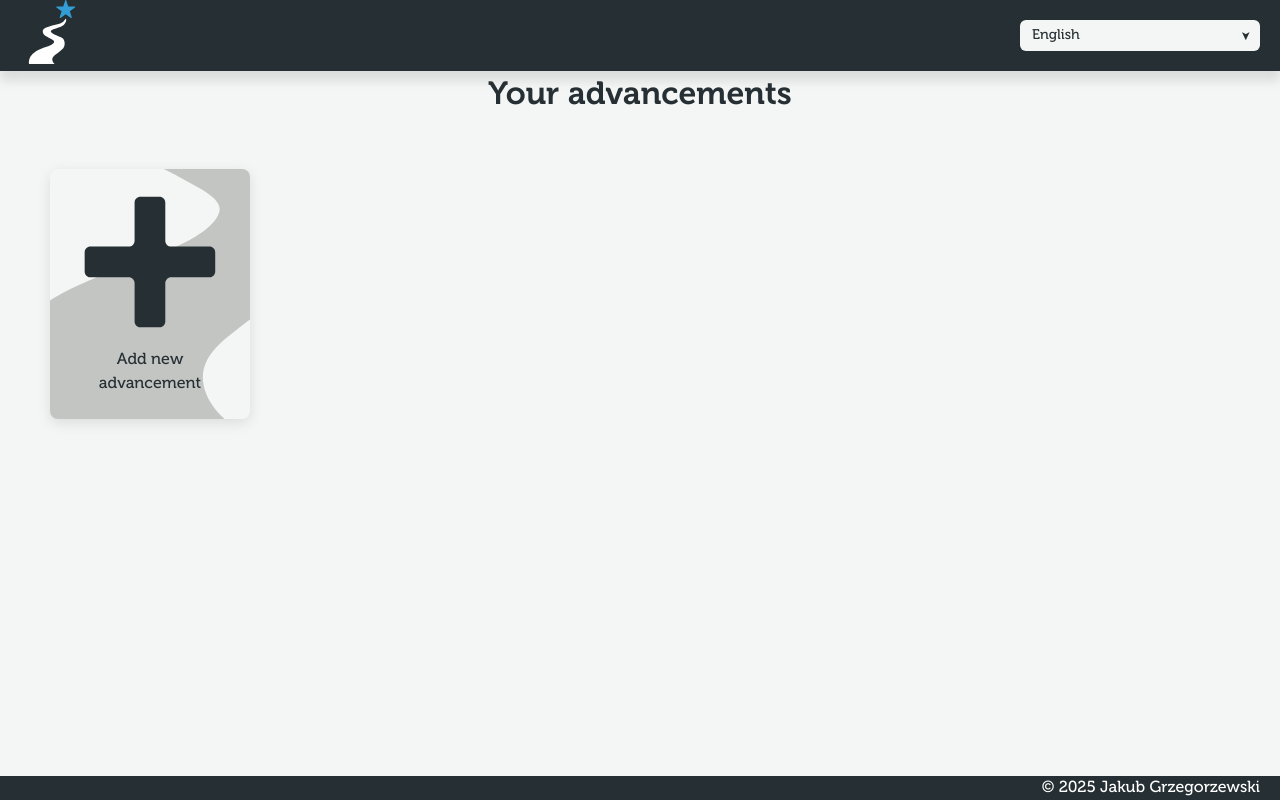
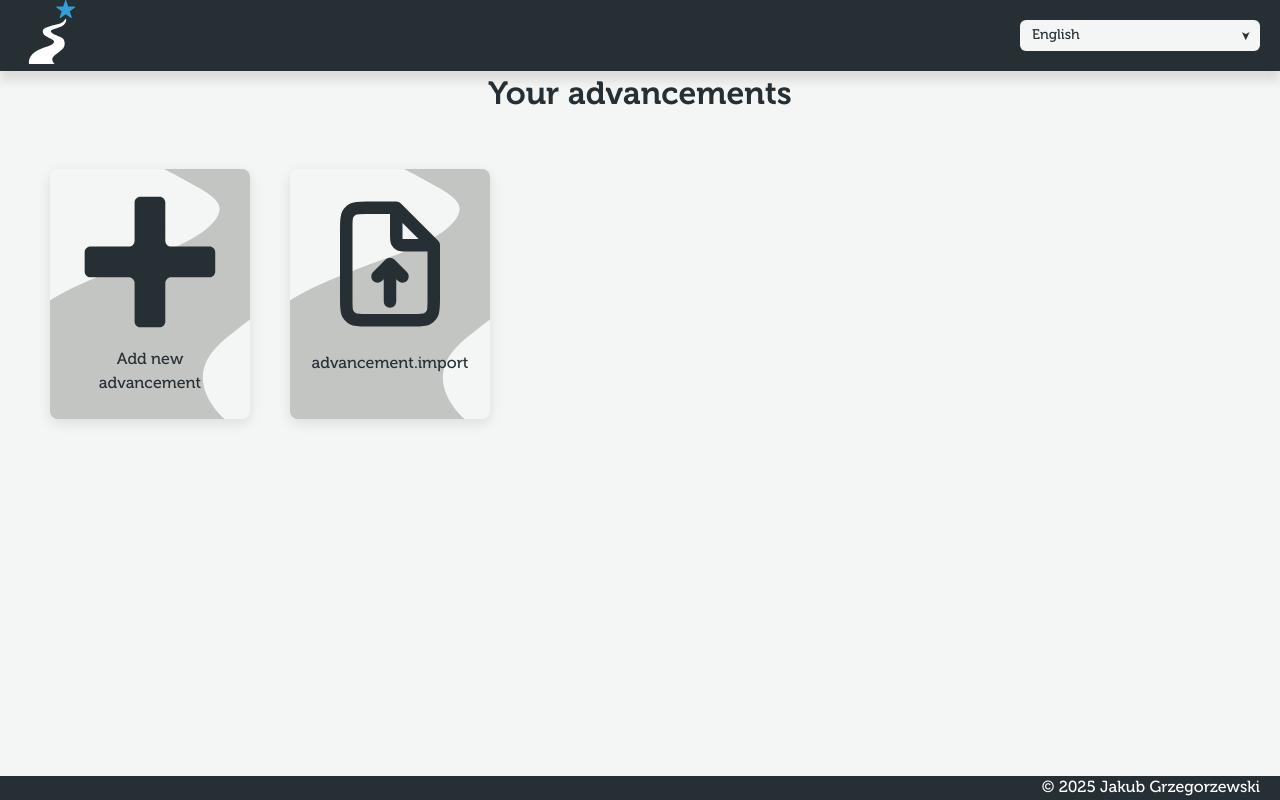
Before and after one commit to JakubGrzegorzewski/road-to-success, a Vue app: page / in a window 1280 px wide. Built offline with nearby package versions, Linux system fonts and the light colour scheme.

Commit message:
feat: add import functionality and enhance AdvancementCardComponent with type prop

```diff
--- a/src/components/Advancement/AdvancementCardComponent.vue
+++ b/src/components/Advancement/AdvancementCardComponent.vue
@@ -1,21 +1,25 @@
 <script setup lang="ts">
 import {RankInProgress, RankInProgressDTO} from "@/scripts/Model/RankInProgress.js";
 import {useRouter} from "vue-router";
-import {Rank, RankDTO} from "@/scripts/Model/Rank";
+import {Rank, RankDTO} from "@/scripts/Model/Rank.js";
 import {onMounted, ref, Ref} from "vue";
-import {AppUser, AppUserDTO} from "@/scripts/Model/AppUser";
-import {isDarkMode} from "@/scripts/helperFunctions";
+import {AppUser, AppUserDTO} from "@/scripts/Model/AppUser.js";
+import {isDarkMode} from "@/scripts/helperFunctions.js";
 import PlusIconComponent from "@/components/Universal/PlusIconComponent.vue";
-import {Status} from "@/scripts/Model/Status";
-import {Style} from "@/scripts/Model/Style";
-import {pagesLinks} from "@/scripts/pagesLinks";
+import {Status} from "@/scripts/Model/Status.js";
+import {Style} from "@/scripts/Model/Style.js";
+import {pagesLinks} from "@/scripts/pagesLinks.js";
 import {useI18n} from "vue-i18n";
+import ImportIconComponent from "@/components/Universal/ImportIconComponent.vue";
 
 const { t } = useI18n();
 
-const props = defineProps<{
+const props = withDefaults(defineProps<{
   rankInProgress?: RankInProgressDTO
-}>();
+  type?: 'default' | 'add' | 'import'
+}>(), {
+  type: 'default'
+});
 
 const emits = defineEmits<{
   (e: 'delete-rank', rankInProgressId: number): void
@@ -29,9 +33,9 @@ const router = useRouter();
 
 onMounted(() => {
   if (!props.rankInProgress) return;
-  Rank.getById(props.rankInProgress.rankId).then(e=>rank.value = e);
-  AppUser.getById(props.rankInProgress.mentorId).then(e=>mentor.value = e);
-  AppUser.getById(props.rankInProgress.userId).then(e=>user.value = e);
+  Rank.getById(props.rankInProgress.rankId).then((e: RankDTO) => rank.value = e);
+  AppUser.getById(props.rankInProgress.mentorId).then((e: AppUserDTO) => mentor.value = e);
+  AppUser.getById(props.rankInProgress.userId).then((e: AppUserDTO) => user.value = e);
 });
 
 function addNewRank() {
@@ -52,7 +56,7 @@ function addNewRank() {
 </script>
 
 <template>
-  <div v-if="rankInProgress && rank && mentor && user"
+  <div v-if="rankInProgress && rank && mentor && user && type == 'default'"
       class="box-shadow advancement-card-out">
     <div class="advancement-card-delete" @click="emits('delete-rank', rankInProgress.id)">
       <img src="@/assets/images/delete.svg"  alt="delete"/>
@@ -69,7 +73,7 @@ function addNewRank() {
       <h4> {{ mentor.fullName }} </h4>
     </div>
   </div>
-  <div v-else
+  <div v-if="type == 'add'"
        class="advancement-card-out box-shadow" style="justify-content: center; align-items: center;"
        @click="addNewRank()"
   >
@@ -78,6 +82,12 @@ function addNewRank() {
       <h3 style="transform: none">{{t('advancement.add')}}</h3>
     </div>
 
+  </div>
+  <div v-if="type == 'import'" class="advancement-card-out box-shadow">
+    <div class="advancement-card-in" style="transform: translateY(0px)">
+      <ImportIconComponent :fill-color="isDarkMode() ? 'var(--background-color)' : 'var(--primary-color)'" style="width: 150px; height: 150px; margin-bottom: 10px;"/>
+      <h3 style="transform: none">{{t('advancement.import')}}</h3>
+    </div>
   </div>
 
 </template>
--- /dev/null
+++ b/src/components/Universal/ImportIconComponent.vue
@@ -0,0 +1,15 @@
+<script setup lang="ts">
+const props = defineProps<{
+  fillColor?: string
+}>();
+</script>
+
+<template>
+  <svg width="800px" height="800px" viewBox="0 0 24 24" fill="none" xmlns="http://www.w3.org/2000/svg">
+    <path d="M12 18V12M12 12L14 14M12 12L10 14M13 3H8.2C7.0799 3 6.51984 3 6.09202 3.21799C5.71569 3.40973 5.40973 3.71569 5.21799 4.09202C5 4.51984 5 5.0799 5 6.2V17.8C5 18.9201 5 19.4802 5.21799 19.908C5.40973 20.2843 5.71569 20.5903 6.09202 20.782C6.51984 21 7.0799 21 8.2 21H15.8C16.9201 21 17.4802 21 17.908 20.782C18.2843 20.5903 18.5903 20.2843 18.782 19.908C19 19.4802 19 18.9201 19 17.8V9M13 3L19 9M13 3V7.4C13 7.96005 13 8.24008 13.109 8.45399C13.2049 8.64215 13.3578 8.79513 13.546 8.89101C13.7599 9 14.0399 9 14.6 9H19" :stroke=props.fillColor stroke-width="2" stroke-linecap="round" stroke-linejoin="round"/>
+  </svg>
+</template>
+
+<style scoped>
+
+</style>
--- a/src/views/AdvancementDetailView.vue
+++ b/src/views/AdvancementDetailView.vue
@@ -303,7 +303,6 @@ function manageExport() {
           />
         </div>
         <ButtonComponent
-            v-if="false"
             :button-text="t('advancement.export')"
             buttonStyle="primary"
             @click="manageExport()"
--- a/src/views/AllAdvancementsView.vue
+++ b/src/views/AllAdvancementsView.vue
@@ -41,7 +41,8 @@ function deleteRank(rankId: number) {
         :key="rankInProgress.id"
         @delete-rank="rankIdToDelete = $event"
     />
-    <AdvancementCardComponent/>
+    <AdvancementCardComponent type="add"/>
+    <AdvancementCardComponent type="import"/>
     <PopupComponent
         v-if="rankIdToDelete !== null"
         :title="t('popups.delete.title')"
```
